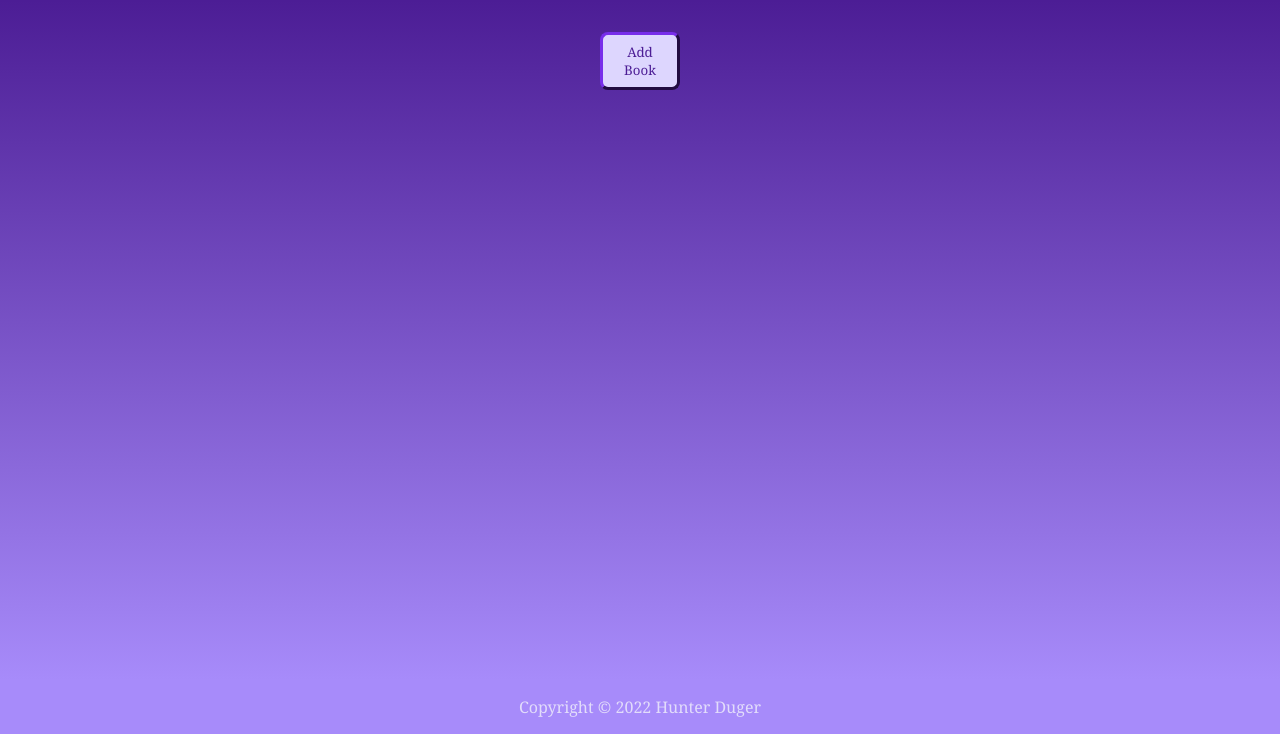
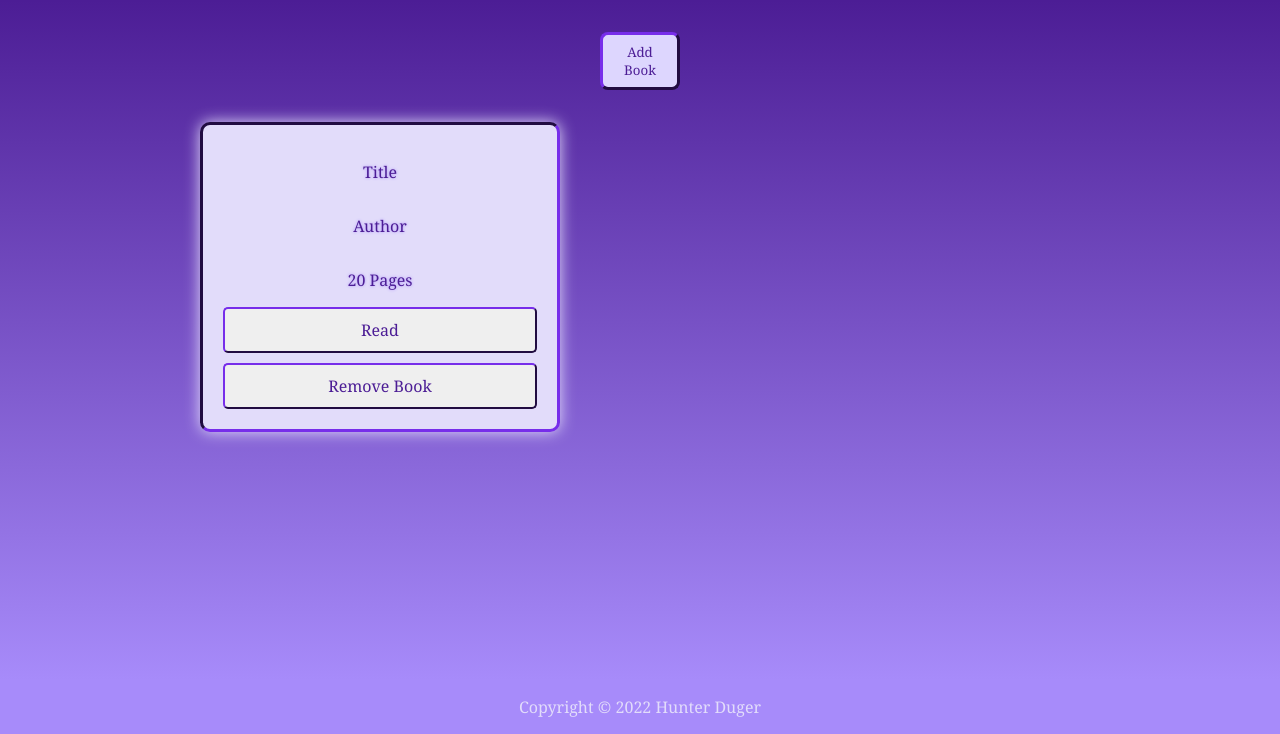
Before and after one commit to hduger/library, a plain HTML site: page index.html in a window 1280 px wide. Shown: the part 86-820 px from the top of the page. Drawn offline with Linux system fonts and the light colour scheme.

Commit message:
Styled book in library

```diff
--- a/index.html
+++ b/index.html
@@ -43,7 +43,16 @@
                 </div>
 
             </form>
-            <div class="book-grid" id="book-grid">
+        <div class="book-grid" id="book-grid">
+            <div class="new-book">
+                <p class="title">Title</p>
+                <p class="author">Author</p>
+                <p class="pages">20 Pages</p>
+                <div class="buttons">
+                    <button class="book-read">Read</button>
+                    <button class="remove-book">Remove Book</button>
+                </div>
+            </div>
 
             </div>
         </div>
--- a/style.css
+++ b/style.css
@@ -175,7 +175,47 @@ body {
  /* End of styling popup form */
  .book-grid {
     display: grid;
+    margin-left: 200px;
+    margin-right: 200px;
  }
+
+ .new-book {
+    display: flex;
+    flex-direction: column;
+    justify-content: space-between;
+    background-color: #e2dcfa;
+    max-width: 360px;
+    text-align: center;
+    padding: 20px;
+    font-size: 16px;
+    border-radius: 10px;
+    border-color: #4c1d95;
+    border-style: inset;
+    box-shadow: 0 0 15px #e2dcfa;
+    color: #4c1d95;
+    text-shadow: 0 0 3px #a78bfa;
+ }
+
+ .new-book .buttons {
+    display: flex;
+    flex-direction: column;
+    gap: 10px;
+ }
+
+ .book-read, .remove-book{
+    font-size: 16px;
+    padding: 10px;
+    border-radius: 5px;
+    border-color: #4c1d95;
+    color: #4c1d95;
+ }
+
+ .book-read:hover, .remove-book:hover {
+    cursor: pointer;
+    background-color: #4c1d95;
+    color: #e2dcfa;
+ }
+
 
 
 
```
